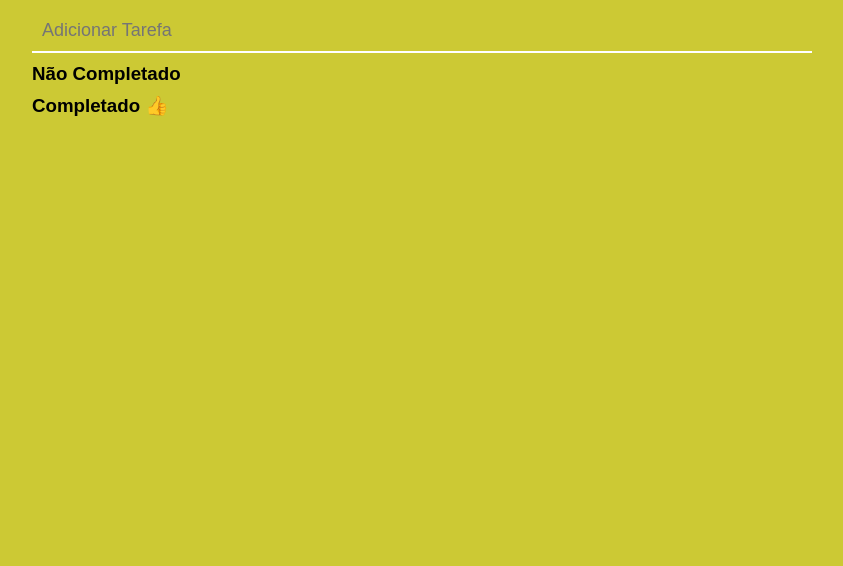
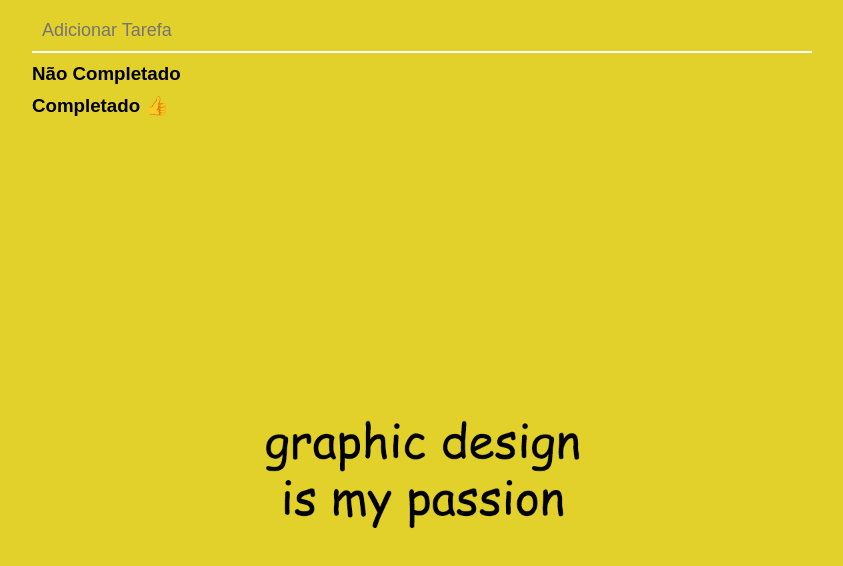
Before and after one commit to jvftw/TaskManager-Main, a plain HTML site: page index.html in a window 1280 px wide. Shown: the whole page, without its empty margins (218-1061 px from the left). Drawn offline with nearby package versions, Linux system fonts and the light colour scheme.

Commit message:
graphic design is my passion

```diff
--- a/style.css
+++ b/style.css
@@ -6,8 +6,8 @@
 }
 
 body{
-  background-color: rgb(204, 201, 52);
-  min-height: 100vh;
+  background-image:url("bg.png");
+  background-size: cover;
 }
 
 
```
Also changed, not shown: bg.png (added).
